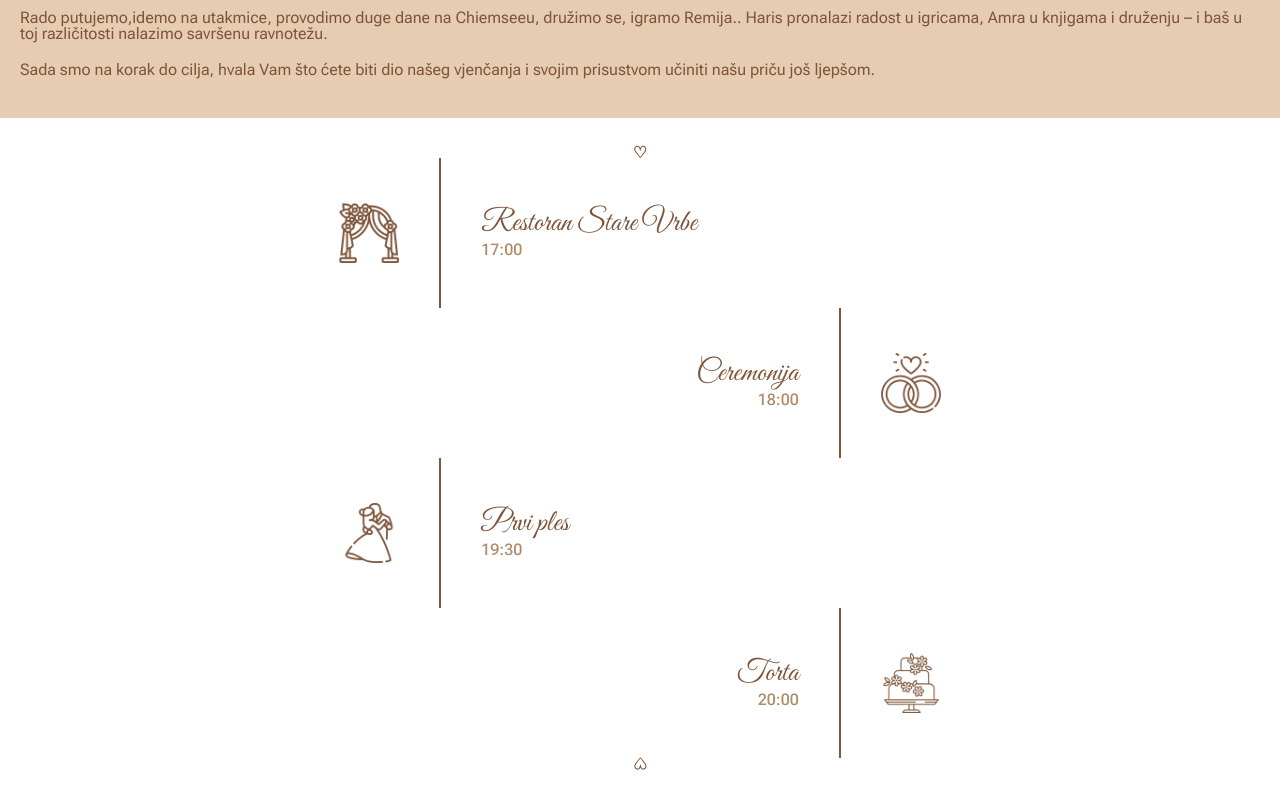
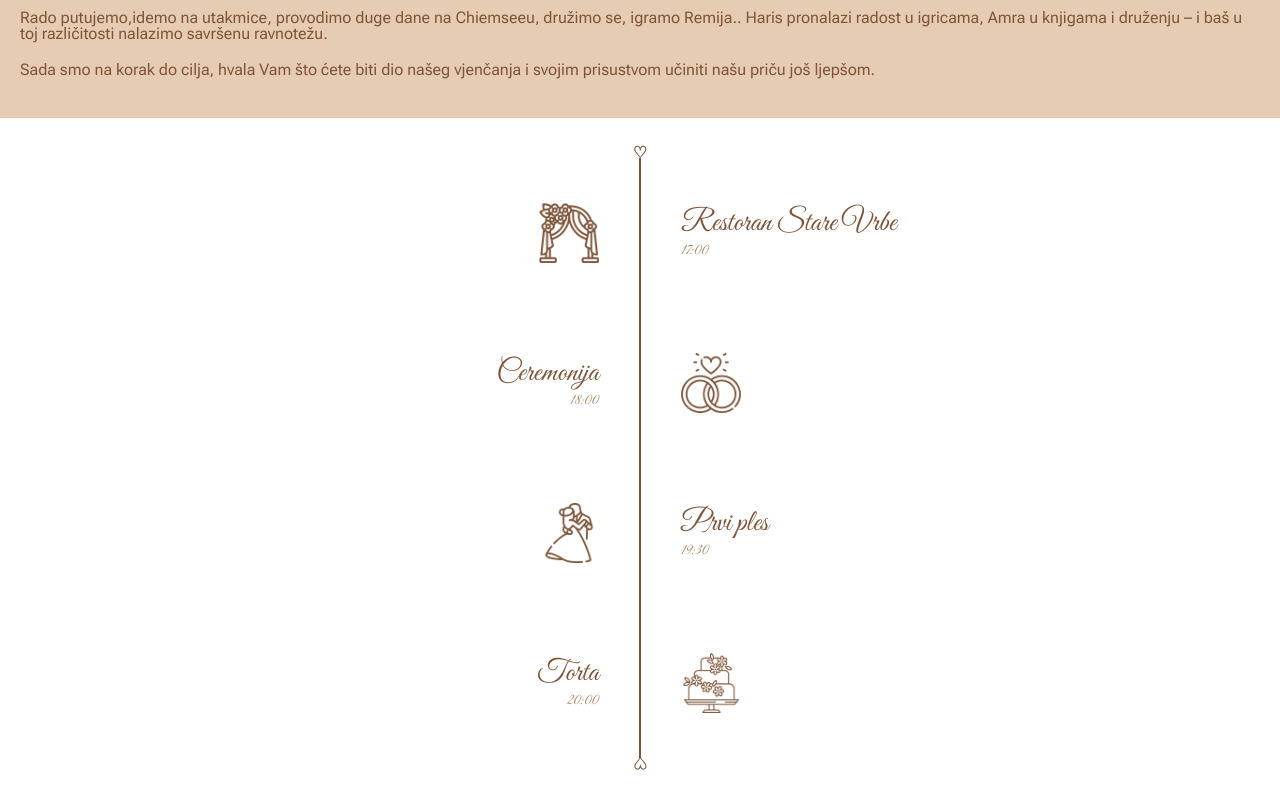
Before and after one commit to hariskablar/ceremony, a React (Vite) app: page / in a window 1280 px wide. Shown: the part 1808-2606 px from the top of the page. Built offline with nearby package versions, Linux system fonts and the light colour scheme.

Commit message:
steps correction 2

```diff
--- a/src/components/Step.jsx
+++ b/src/components/Step.jsx
@@ -6,7 +6,7 @@ const Step = ({ title, time, image, reverse }) => {
       }`}
     >
       <div
-        className={`grow basis-1/3 flex ${
+        className={`grow basis-1/2 flex ${
           reverse ? 'justify-start' : 'justify-end'
         }`}
       >
@@ -14,14 +14,16 @@ const Step = ({ title, time, image, reverse }) => {
       </div>
       <div className='w-[2px] bg-earth-4 h-full'></div>
       <div
-        className={`flex flex-col grow basis-2/3 ${
+        className={`flex flex-col grow basis-1/2 ${
           reverse ? 'text-right' : 'text-left'
         }`}
       >
         <p className='mb-1 text-earth-4 font-medium text-3xl leading-none caligraphy'>
           {title}
         </p>
-        <p className='text-earth-3 font-medium text-md leading-none'>{time}</p>
+        <p className='text-earth-3 font-medium text-md leading-none caligraphy'>
+          {time}
+        </p>
       </div>
     </div>
   );
```
